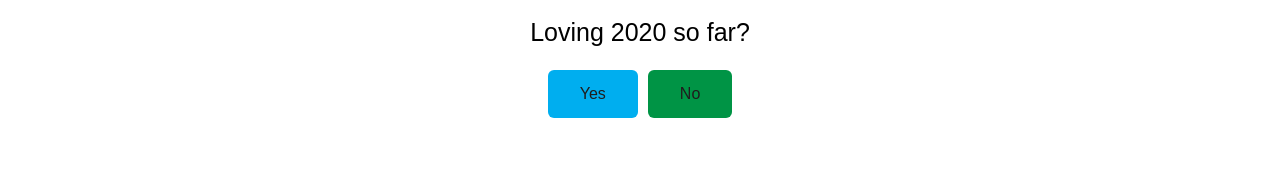
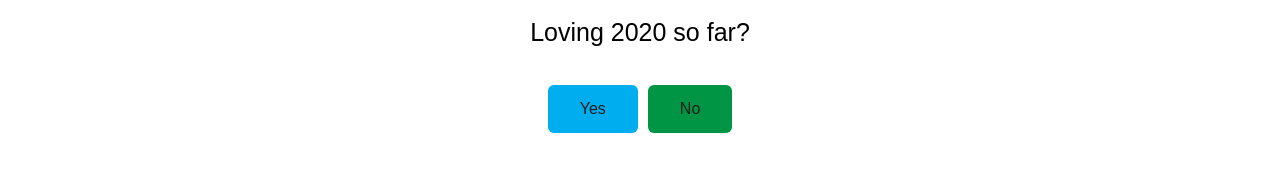
Before and after one commit to mvuas10/finaljokeapp2020, a React (Create React App) app: page / in a window 1280 px wide. Shown: the part 325-496 px from the top of the page. Built offline with nearby package versions, Linux system fonts and the light colour scheme.

Commit message:
Positopm button

```diff
--- a/src/App.css
+++ b/src/App.css
@@ -243,5 +243,5 @@ table {
 }
 
 .try {
-  margin-top: -75px;
+  margin-top: -60px;
 }
```
